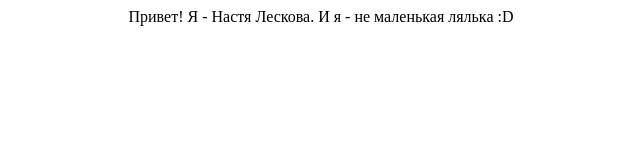
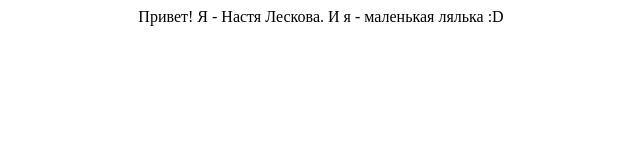
Before and after one commit to Kartoshkasmyasom/kartoshkasmyasom.github.io, a plain HTML site: page index.html in a window 1280 px wide. Shown: the full height of the page, 319-959 px from the left. Drawn offline with Linux system fonts and the light colour scheme.

Commit message:
Troll :)

```diff
--- a/index.html
+++ b/index.html
@@ -1,8 +1,8 @@
 <html>
 <head>
-<title>Настя Лескова - не маленькая лялька</title>
+<title>Настя Лескова - маленькая лялька</title>
 </head>
 <body>
-<center>Привет! Я - Настя Лескова. И я - не маленькая лялька :D</center>
+<center>Привет! Я - Настя Лескова. И я - маленькая лялька :D</center>
 </body>
 </html>
```
